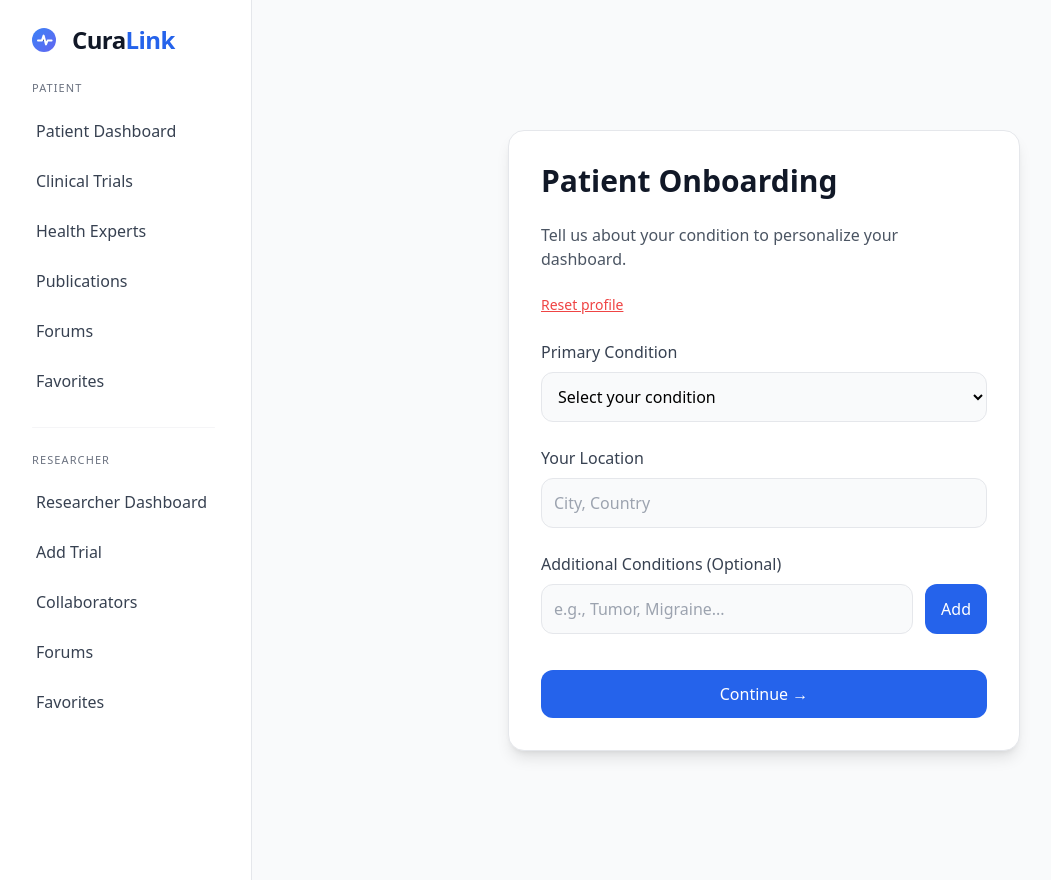
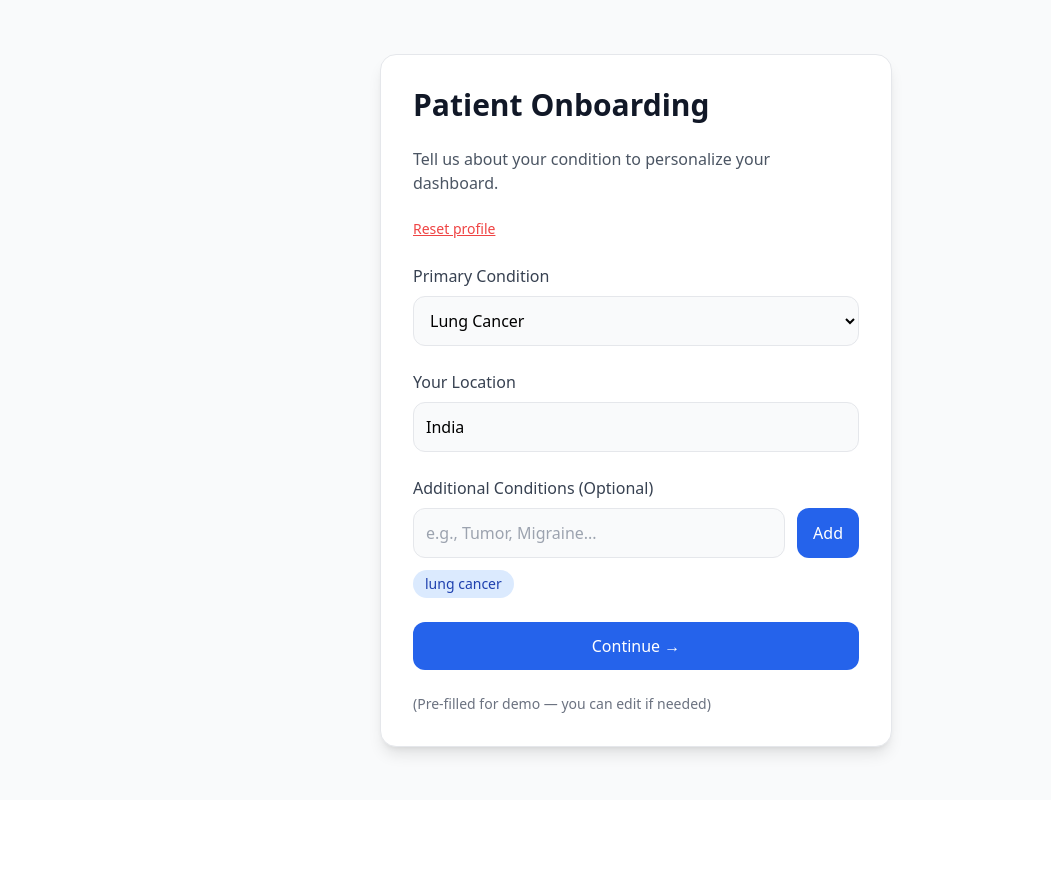
Before and after one commit to Khan4218/curalink-mvp, a Next.js app in the folder curalink-mvp/: page /patient/onboarding in a window 1280 px wide. Shown: the whole page, without its empty margins (4-1055 px from the left). After the commit the page ends 800 px from the top, so only its background shows below. Built offline with nearby package versions, Linux system fonts and the light colour scheme.

Commit message:
refractor sidebar and onbaording pages

```diff
--- a/curalink-mvp/app/patient/layout.tsx
+++ b/curalink-mvp/app/patient/layout.tsx
@@ -1,10 +1,21 @@
+"use client";
+
 import Sidebar from "../components/Sidebar";
+import { usePathname } from "next/navigation";
 
 export default function PatientLayout({ children }: { children: React.ReactNode }) {
+  const pathname = usePathname();
+  console.log("patient layout loaded, pathname:", pathname);
+
+  // Hide sidebar for onboarding route
+  if (pathname.startsWith("/patient/onboarding")) {
+    return <div className="min-h-screen bg-gray-50">{children}</div>;
+  }
+
   return (
-    <div className="flex min-h-screen bg-gray-50">
+    <div className="flex">
       <Sidebar />
-      <main className="flex-1 p-10 bg-gray-50">{children}</main>
+      <main className="flex-1 p-6 bg-gray-50">{children}</main>
     </div>
   );
 }
--- a/curalink-mvp/app/patient/onboarding/page.tsx
+++ b/curalink-mvp/app/patient/onboarding/page.tsx
@@ -6,9 +6,9 @@ import { useRouter } from "next/navigation";
 export default function PatientOnboarding() {
   const router = useRouter();
 
-  const [condition, setCondition] = useState("");
-  const [location, setLocation] = useState("");
-  const [tags, setTags] = useState<string[]>([]);
+  const [condition, setCondition] = useState("Lung Cancer");
+  const [location, setLocation] = useState("India");
+  const [tags, setTags] = useState<string[]>(["lung cancer"]);
   const [tagInput, setTagInput] = useState("");
 
   const handleAddTag = () => {
@@ -127,6 +127,9 @@ export default function PatientOnboarding() {
         >
           Continue →
         </button>
+          <p className="text-gray-500 text-sm">
+          (Pre-filled for demo — you can edit if needed)
+          </p>
       </form>
     </div>
   );
--- a/curalink-mvp/app/researcher/layout.tsx
+++ b/curalink-mvp/app/researcher/layout.tsx
@@ -1,16 +1,21 @@
-import Sidebar from "@/app/components/Sidebar";
+"use client";
 
-export default function ResearcherLayout({
-  children,
-}: {
-  children: React.ReactNode;
-}) {
+import Sidebar from "../components/Sidebar";
+import { usePathname } from "next/navigation";
+
+export default function PatientLayout({ children }: { children: React.ReactNode }) {
+  const pathname = usePathname();
+  console.log("patient layout loaded, pathname:", pathname);
+
+  // Hide sidebar for onboarding route
+  if (pathname.startsWith("/researcher/onboarding")) {
+    return <div className="min-h-screen bg-gray-50">{children}</div>;
+  }
+
   return (
-    <div className="flex min-h-screen bg-gray-50">
+    <div className="flex">
       <Sidebar />
-      <main className="flex-1 p-10 bg-gray-50">
-        {children}
-      </main>
+      <main className="flex-1 p-6 bg-gray-50">{children}</main>
     </div>
   );
 }
```
